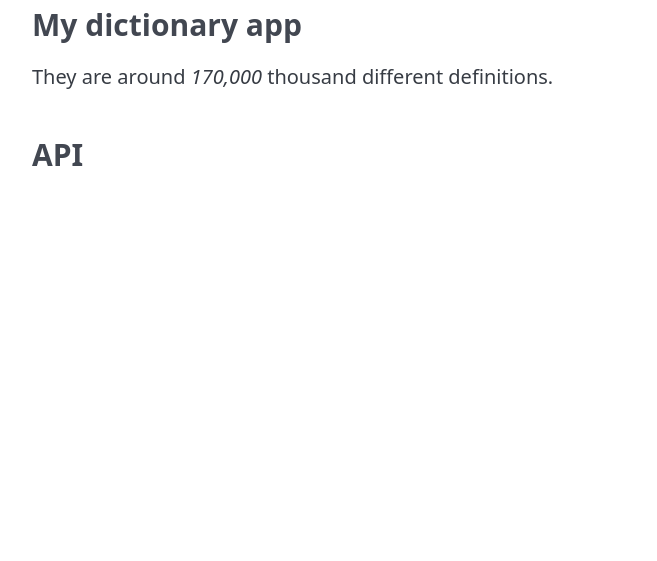
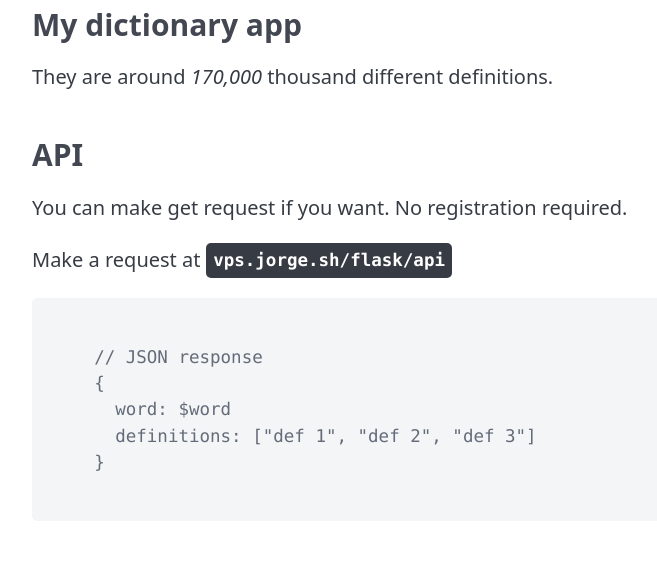
Before and after one commit to MrBocch/flask_dictionary, a Flask app: page / in a window 1280 px wide. Shown: the part 279-840 px from the top of the page, without its empty margins (8-665 px from the left). Before the commit the page ends 445 px from the top, so only its background shows below. Run offline with Flask 3, Linux system fonts and the light colour scheme.

Commit message:
im planning to have flask do api stuff aswell

```diff
--- a/src/templates/index.html
+++ b/src/templates/index.html
@@ -16,5 +16,14 @@
   <p>They are around <em>170,000</em> thousand different definitions.</p>
 
   <h3>API</h3>
+  <p>You can make get request if you want. No registration required.</p>
+  <p>Make a request at <kbd>vps.jorge.sh/flask/api</kbd></p>
+  <pre><code>
+    // JSON response
+    {
+      word: $word
+      definitions: ["def 1", "def 2", "def 3"]
+    }
+  </code></pre>
 </main>
 {% endblock %}
```
